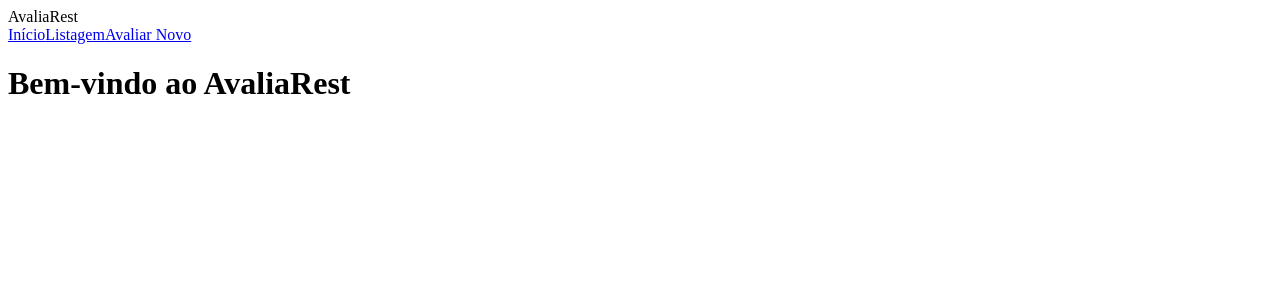
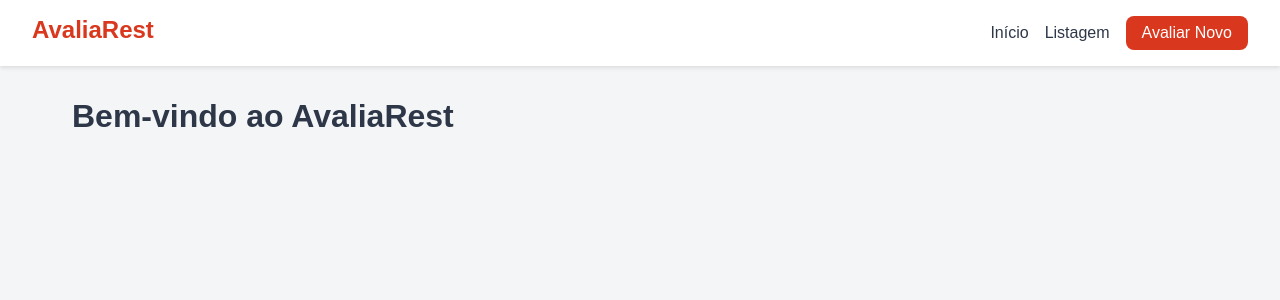
Before and after one commit to DaviLopesDeCarvalho/avalia-rest, a React (Vite) app in the folder avalia-rest/: page / in a window 1280 px wide. Shown: the top 300 px of the page. Built offline with nearby package versions, Linux system fonts and the light colour scheme; data requests are answered from the project's data file.

Commit message:
feat: cria arquivos de estilo base e componente visual de card

```diff
--- a/avalia-rest/src/App.jsx
+++ b/avalia-rest/src/App.jsx
@@ -1,6 +1,7 @@
 import { BrowserRouter, Routes, Route } from 'react-router-dom';
 import { RestaurantProvider } from './context/RestaurantContext';
 import Navbar from './components/Navbar';
+import './styles/global.css'
 
 export default function App() {
   return (
--- /dev/null
+++ b/avalia-rest/src/styles/global.css
@@ -0,0 +1,17 @@
+:root {
+  --primary: #d9381e;
+  --bg-color: #f4f5f7;
+  --text-dark: #2d3748;
+  --white: #ffffff;
+  --radius: 8px;
+}
+* { margin: 0; padding: 0; box-sizing: border-box; font-family: sans-serif; }
+body { background-color: var(--bg-color); color: var(--text-dark); }
+.main-content { max-width: 1200px; margin: 0 auto; padding: 2rem; }
+.navbar-container { display: flex; justify-content: space-between; padding: 1rem 2rem; background: var(--white); box-shadow: 0 2px 4px rgba(0,0,0,0.1); }
+.navbar-logo { font-size: 1.5rem; font-weight: bold; color: var(--primary); }
+.navbar-links { display: flex; gap: 1rem; align-items: center; }
+.navbar-links a { text-decoration: none; color: var(--text-dark); }
+.btn-primary { background: var(--primary); color: white !important; padding: 0.5rem 1rem; border-radius: var(--radius); border: none; cursor: pointer; }
+.grid-cards { display: grid; grid-template-columns: repeat(auto-fill, minmax(280px, 1fr)); gap: 1.5rem; }
+.input-base { width: 100%; padding: 0.75rem; border: 1px solid #ccc; border-radius: var(--radius); margin-bottom: 0.5rem; }
```
